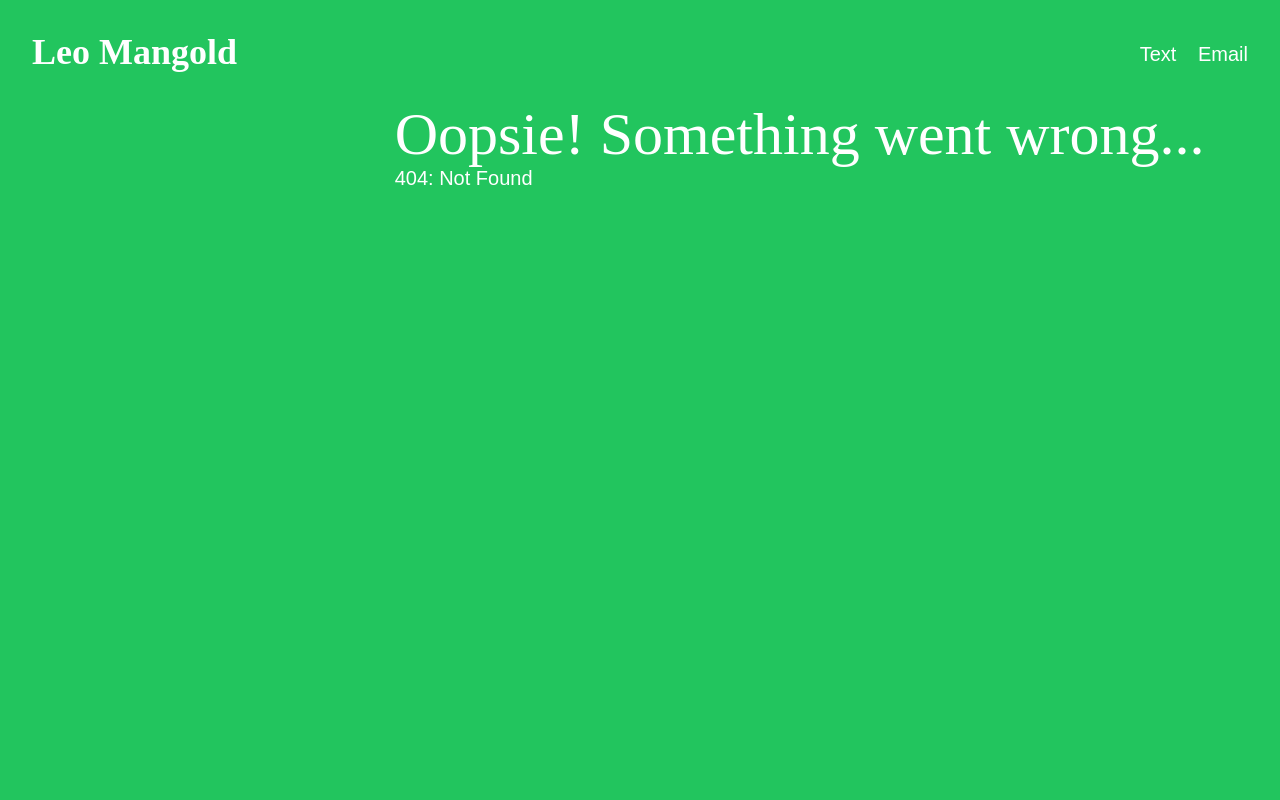
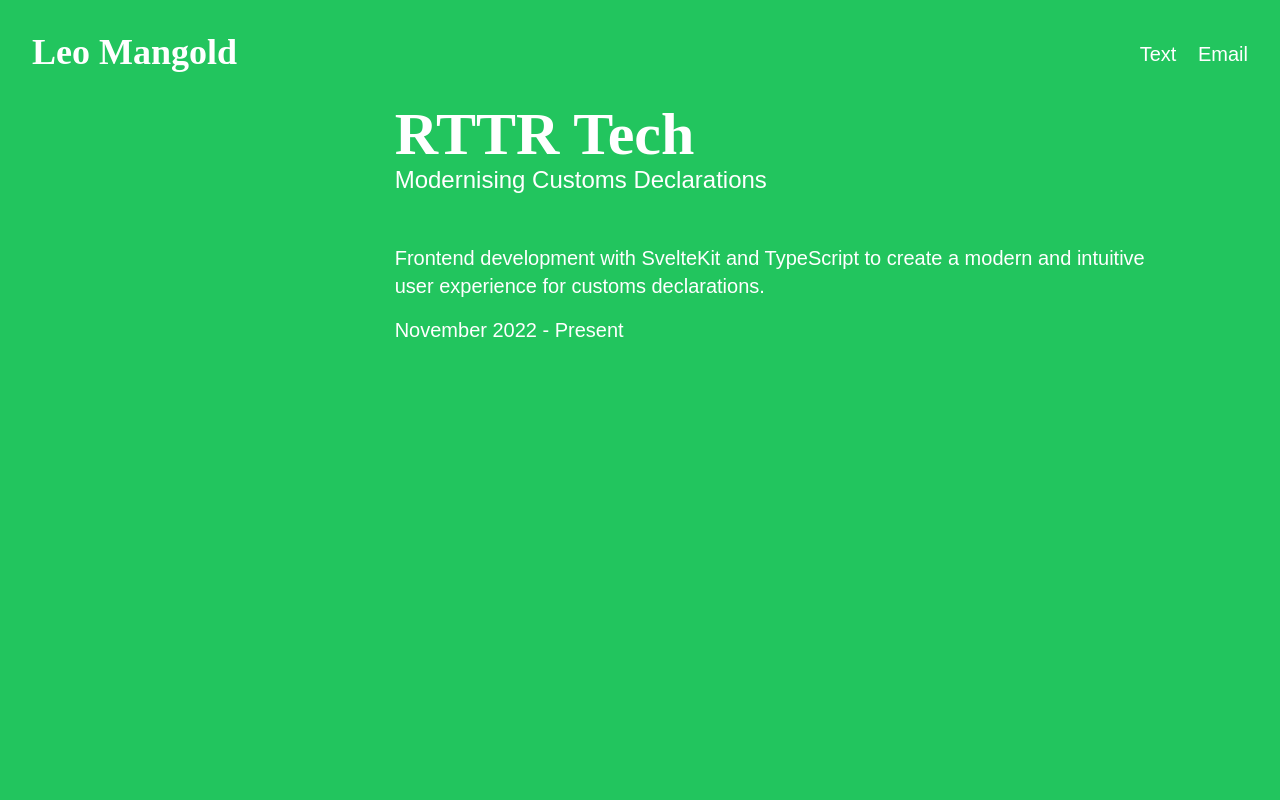
Before and after one commit to leo-mangold/leomangold.com, a SvelteKit app: page /projects/rttr in a window 1280 px wide. Before the commit this address had no page. Shown: the top 800 px of the page. Built offline with nearby package versions, Linux system fonts and the light colour scheme; a web font is replaced by a local one.

Commit message:
Add Rttr bare bone

```diff
--- a/src/routes/+page.svelte
+++ b/src/routes/+page.svelte
@@ -45,6 +45,9 @@
 		</TextSection>
 	</div>
 
+	<a href="/projects/rttr">
+		<Project number="01" title="RTTR - Customs" description="Modernising customs" />
+	</a>
 	<a href="/projects/thegroceriesapp">
 		<Project number="01" title="The Groceries App" description="Groceries made simple." />
 	</a>
--- /dev/null
+++ b/src/routes/projects/rttr/+page.svelte
@@ -0,0 +1,14 @@
+<script>
+	import FadeIn from '$lib/components/fade_in.svelte';
+	import ProjectPage from '$lib/components/project_page.svelte';
+</script>
+
+<ProjectPage title="RTTR Tech" subTitle="Modernising Customs Declarations">
+	<FadeIn>
+		<p class="py-4">
+			Frontend development with SvelteKit and TypeScript to create a modern and intuitive user
+			experience for customs declarations.
+		</p>
+		<p>November 2022 - Present</p>
+	</FadeIn>
+</ProjectPage>
```
